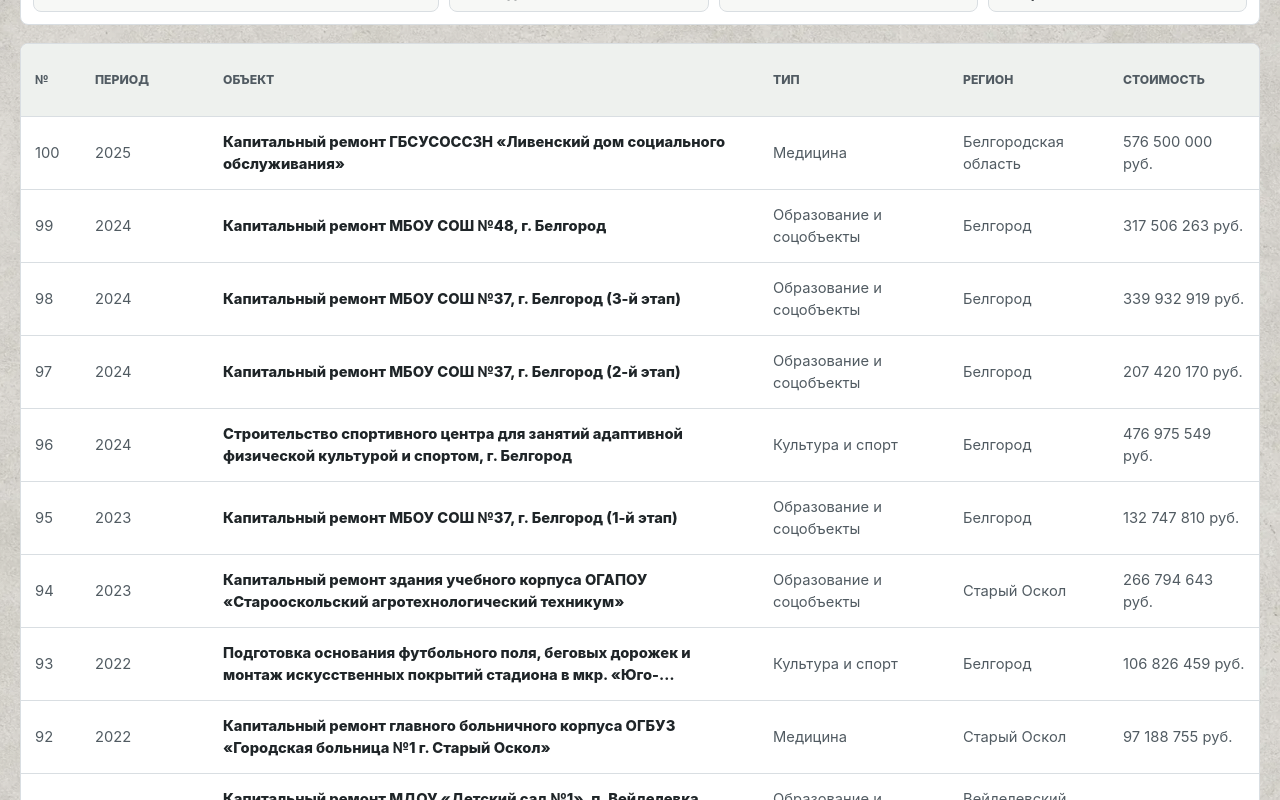
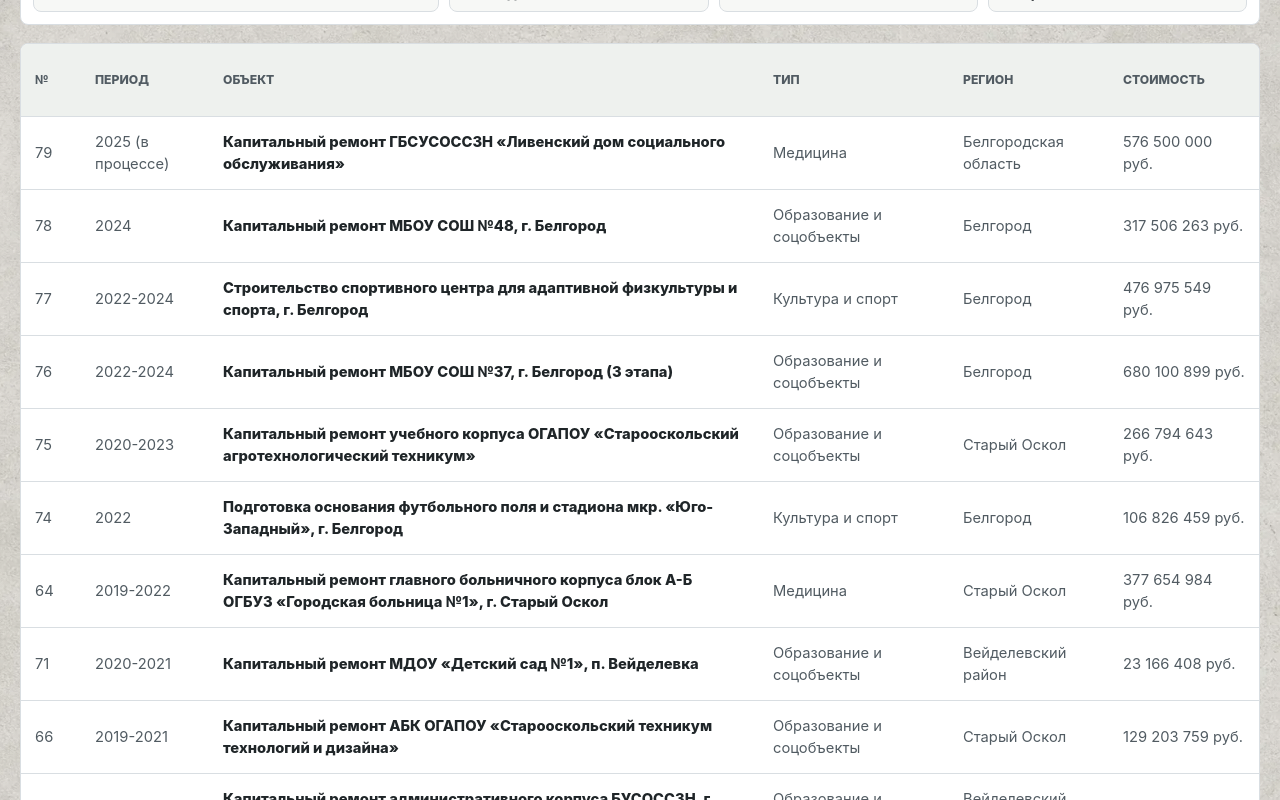
Before and after one commit to tkachas/construction-su8, a React (Vite) app: page / in a window 1280 px wide. Shown: the part 9900-10700 px from the top of the page. Built offline with nearby package versions, Linux system fonts and the light colour scheme.

Commit message:
fix: archive list consolidation

```diff
--- a/src/data/archiveProjects.ts
+++ b/src/data/archiveProjects.ts
@@ -58,59 +58,38 @@ const rows: ArchiveRow[] = [
   [45, "2000-е", "Строительство одноэтажных жилых домов МРН «Восточный» — 23 шт.", "Жилое строительство", "Белгородская область"],
   [46, "2000-е", "Реконструкция административного здания Мичурина 62 в г. Белгород", "Реконструкция и капремонт", "Белгород"],
   [47, "2000-е", "Строительство МАЗС №3 Крапивенские дворы Яковлевского района", "Коммерческие объекты", "Яковлевский район"],
-  [48, "2012", "Строительство спортивного зала к школе, с. Курасовка, Ивнянский район Белгородской области", "Образование и соцобъекты", "Ивнянский район", "Введен", "17 087 000 руб."],
-  [49, "2012", "Строительство танатологического отделения и здания гаражей ГУЗ «Бюро судебно-медицинской экспертизы по Белгородской области»", "Медицина", "Белгород", "Введен", "11 090 686 руб."],
-  [50, "2012", "Капитальный ремонт онкологического диспансера, г. Белгород (хирургический корпус, лимит 2012 г.)", "Медицина", "Белгород", "Введен", "51 440 765,30 руб."],
-  [51, "2012", "Капитальный ремонт онкологического диспансера, г. Белгород (котельная — завершение работ)", "Медицина", "Белгород", "Введен", "14 724 724 руб."],
-  [52, "2013", "Реконструкция здания по ул. Мичурина, 62, г. Белгород (ОГПУ «Белгородоблпроект»)", "Реконструкция и капремонт", "Белгород", "Введен", "44 249 179 руб."],
-  [53, "2013", "Капитальный ремонт онкологического диспансера, г. Белгород (котельная — дополнительные работы)", "Медицина", "Белгород", "Введен", "7 068 794 руб."],
-  [54, "2014", "Строительство культурно-общественного центра, п. Ивня, Ивнянский район Белгородской области", "Культура и спорт", "Ивнянский район", "Введен", "46 746 303,36 руб."],
-  [55, "2014", "Капитальный ремонт онкологического диспансера, г. Белгород (хирургический корпус — остаточные работы)", "Медицина", "Белгород", "Введен", "149 892 498 руб."],
-  [56, "2014", "Капитальный ремонт онкологического диспансера, г. Белгород (хирургический корпус — дополнительные работы)", "Медицина", "Белгород", "Введен", "27 227 392 руб."],
-  [57, "2014", "Капитальный ремонт онкологического диспансера, г. Белгород (хирургический корпус — допработы по ведомости)", "Медицина", "Белгород", "Введен", "35 169 627 руб."],
-  [58, "2015", "Строительство культурно-общественного центра, п. Ивня (архитектурные решения)", "Культура и спорт", "Ивнянский район", "Введен", "4 349 422,77 руб."],
-  [59, "2015", "Строительство культурно-общественного центра, п. Ивня (наружные работы и установка витражей)", "Культура и спорт", "Ивнянский район", "Введен", "99 824,25 руб."],
-  [60, "2015", "Реконструкция здания по ул. Мичурина, 62, г. Белгород — дополнительные работы", "Реконструкция и капремонт", "Белгород", "Введен", "21 150 000 руб."],
-  [61, "2015–2016", "Строительство автомобильной заправки «Газэнергосеть-Белгород»", "Коммерческие объекты", "Белгород", "Введен", "23 750 000 руб."],
-  [62, "2015", "Техническое перевооружение многостороннего автомобильного пункта пропуска «Нехотеевка»", "Промышленность и инфраструктура", "Белгородский район", "Введен", "24 495 460 руб."],
-  [63, "2015", "Капитальный ремонт онкологического диспансера, г. Белгород (лимит 2015 г.)", "Медицина", "Белгород", "Введен", "2 586 628,33 руб."],
-  [64, "2015", "Капитальный ремонт онкологического диспансера, г. Белгород (холодоснабжение и подключение подогрева воздуха)", "Медицина", "Белгород", "Введен", "99 725 руб."],
-  [65, "2016–2017", "Строительство детского сада, п. Красная Яруга, Белгородская область", "Образование и соцобъекты", "Красная Яруга", "Введен", "113 670 000 руб."],
-  [66, "2018", "Капитальный ремонт здания поликлиники ОГБУЗ «Городская больница №2», г. Старый Оскол", "Медицина", "Старый Оскол", "Введен", "92 473 975 руб."],
-  [67, "2018", "Капитальный ремонт поликлиники ОГБУЗ «Уразовская больница №2» п. Уразово Валуйского района", "Медицина", "Валуйский район", "Введен", "999 982 руб."],
-  [68, "2018", "Капитальный ремонт 2-этажного здания филиала поликлиники ОГБУЗ «Валуйская ЦРБ», мкр. Соцгородок", "Медицина", "Валуйский район", "Введен", "13 284 558 руб."],
-  [69, "2018", "Строительство детского сада, с. Шелаево Валуйского района Белгородской области", "Образование и соцобъекты", "Валуйский район", "Введен", "66 249 570 руб."],
-  [70, "2018", "Капитальный ремонт пищеблока ОГФБУЗ «Валуйская ЦРБ» (кровля)", "Медицина", "Валуйский район", "Введен", "1 689 813,93 руб."],
-  [71, "2018", "Строительство корпуса на две групповые ячейки МБДОУ д/с комбинированного вида №2 г. Алексеевка", "Образование и соцобъекты", "Алексеевка", "Введен", "10 130 550,77 руб."],
-  [72, "2018", "Горбольница №2 Корпус «В» 3-9 этажи. 2 этап", "Медицина", "Белгород", "Введен", "10 868 000 руб."],
-  [73, "2019", "Капитальный ремонт здания поликлиники ОГБУЗ «Городская больница №2, г. Старый Оскол» (первый этаж)", "Медицина", "Старый Оскол", "Введен", "18 833 729 руб."],
-  [74, "2019–2020", "Капитальный ремонт главного больничного корпуса блок А-Б ОГБУЗ «Городская больница №1 г. Старый Оскол»", "Медицина", "Старый Оскол", "Введен", "146 607 098 руб."],
-  [75, "2019", "Капитальный ремонт детского сада, с. Дегтярное, Вейделевский район Белгородской области", "Образование и соцобъекты", "Вейделевский район", "Введен", "14 934 896 руб."],
-  [76, "2019", "Строительство корпуса на две групповые ячейки МБДОУ «Детский сад комбинированного вида №2», г. Алексеевка", "Образование и соцобъекты", "Алексеевка", "Введен", "27 925 630 руб."],
-  [77, "2019", "Капитальный ремонт здания АБК ОГАПОУ «Старооскольский техникум технологий и дизайна»", "Образование и соцобъекты", "Старый Оскол", "Введен", "40 761 179 руб."],
-  [78, "2019", "Капитальный ремонт инфекционного отделения ОГБУЗ «Алексеевская ЦРБ»", "Медицина", "Алексеевка", "Введен", "21 136 600 руб."],
-  [79, "2019", "Капитальный ремонт общежития ОГАПОУ «Алексеевский колледж», г. Алексеевка", "Образование и соцобъекты", "Алексеевка", "Введен", "48 754 744 руб."],
-  [80, "2019", "Капитальный ремонт общежития ОГАПОУ «Белгородский политехнический колледж», г. Белгород", "Образование и соцобъекты", "Белгород", "Введен", "64 270 170 руб."],
-  [81, "2019", "Капитальный ремонт 3-этажного профильного корпуса ОГБУЗ «Городская больница №2, г. Старый Оскол»", "Медицина", "Старый Оскол", "Введен", "17 904 220 руб."],
-  [82, "2019", "Капитальный ремонт детского сада в с. Дегтярное Вейделевского района Белгородской области (доп. работы)", "Образование и соцобъекты", "Вейделевский район", "Введен", "6 450 000 руб."],
-  [83, "2020", "Капитальный ремонт МДОУ «Детский сад №1», п. Вейделевка", "Образование и соцобъекты", "Вейделевский район", "Введен", "24 942 780 руб."],
-  [84, "2020", "Капитальный ремонт МДОУ «Детский сад комбинированного вида №2», г. Алексеевка", "Образование и соцобъекты", "Алексеевка", "Введен", "52 530 397 руб."],
-  [85, "2020", "Капитальный ремонт актового зала ОГАПОУ «Белгородский политехнический колледж»", "Образование и соцобъекты", "Белгород", "Введен", "5 391 028 руб."],
-  [86, "2020", "Капитальный ремонт здания учебного корпуса ОГАПОУ «Белгородский политехнический колледж»", "Образование и соцобъекты", "Белгород", "Введен", "77 000 000 руб."],
-  [87, "2020", "Капитальный ремонт здания АБК ОГАПОУ «Старооскольский техникум технологий и дизайна»", "Образование и соцобъекты", "Старый Оскол", "Введен", "11 442 598 руб."],
-  [88, "2020", "Капитальный ремонт административного корпуса комплексного центра социального обслуживания населения Вейделевского района", "Образование и соцобъекты", "Вейделевский район", "Введен", "15 380 530 руб."],
-  [89, "2021", "Капитальный ремонт здания учебного корпуса и мастерских ОГАПОУ «Старооскольский техникум технологий и дизайна»", "Образование и соцобъекты", "Старый Оскол", "Введен", "76 999 982 руб."],
-  [90, "2021", "Капитальный ремонт главного больничного корпуса ОГБУЗ «Городская больница №1 г. Старый Оскол»", "Медицина", "Старый Оскол", "Введен", "133 859 131 руб."],
-  [91, "2021", "Капитальный ремонт МДОУ «Детский сад №1», п. Вейделевка (завершение работ по доп. договору)", "Образование и соцобъекты", "Вейделевский район", "Введен", "5 402 688 руб."],
-  [92, "2022", "Капитальный ремонт главного больничного корпуса ОГБУЗ «Городская больница №1 г. Старый Оскол»", "Медицина", "Старый Оскол", "Введен", "97 188 755 руб."],
-  [93, "2022", "Подготовка основания футбольного поля, беговых дорожек и монтаж искусственных покрытий стадиона в мкр. «Юго-Западный»", "Культура и спорт", "Белгород", "Введен", "106 826 459 руб."],
-  [94, "2023", "Капитальный ремонт здания учебного корпуса ОГАПОУ «Старооскольский агротехнологический техникум»", "Образование и соцобъекты", "Старый Оскол", "Введен", "266 794 643 руб."],
-  [95, "2023", "Капитальный ремонт МБОУ СОШ №37, г. Белгород (1-й этап)", "Образование и соцобъекты", "Белгород", "Введен", "132 747 810 руб."],
-  [96, "2024", "Строительство спортивного центра для занятий адаптивной физической культурой и спортом, г. Белгород", "Культура и спорт", "Белгород", "Введен", "476 975 549 руб."],
-  [97, "2024", "Капитальный ремонт МБОУ СОШ №37, г. Белгород (2-й этап)", "Образование и соцобъекты", "Белгород", "Введен", "207 420 170 руб."],
-  [98, "2024", "Капитальный ремонт МБОУ СОШ №37, г. Белгород (3-й этап)", "Образование и соцобъекты", "Белгород", "Введен", "339 932 919 руб."],
-  [99, "2024", "Капитальный ремонт МБОУ СОШ №48, г. Белгород", "Образование и соцобъекты", "Белгород", "Введен", "317 506 263 руб."],
-  [100, "2025", "Капитальный ремонт ГБСУСОССЗН «Ливенский дом социального обслуживания»", "Медицина", "Белгородская область", "В процессе", "576 500 000 руб."]
+  [48, "2012", "Строительство спортивного зала к школе, с. Курасовка, Ивнянский район", "Образование и соцобъекты", "Ивнянский район", "Введен", "17 087 000 руб."],
+  [49, "2012", "Строительство танатологического отделения и здания гаражей ГУЗ «БСМЭ по Белгородской области»", "Медицина", "Белгород", "Введен", "11 090 686 руб."],
+  [50, "2012-2014", "Капитальный ремонт онкологического диспансера, г. Белгород (хирургический корпус, котельная, доп. работы)", "Медицина", "Белгород", "Введен", "285 523 800,30 руб."],
+  [51, "2013-2015", "Реконструкция здания по ул. Мичурина, 62, г. Белгород", "Реконструкция и капремонт", "Белгород", "Введен", "65 399 179 руб."],
+  [52, "2014-2015", "Строительство культурно-общественного центра, п. Ивня", "Культура и спорт", "Ивнянский район", "Введен", "51 195 550,38 руб."],
+  [53, "2015-2016", "Строительство автомобильной заправки «Газэнергосеть-Белгород»", "Коммерческие объекты", "Белгород", "Введен", "23 750 000 руб."],
+  [54, "2015", "Техническое перевооружение МАПП «Нехотеевка»", "Промышленность и инфраструктура", "Белгородский район", "Введен", "24 495 460 руб."],
+  [55, "2015", "Капитальный ремонт онкологического диспансера, г. Белгород (лимит 2015 г., доп. работы)", "Медицина", "Белгород", "Введен", "2 686 353,33 руб."],
+  [56, "2016-2017", "Строительство детского сада, п. Красная Яруга", "Образование и соцобъекты", "Красная Яруга", "Введен", "113 670 000 руб."],
+  [57, "2018-2019", "Капитальный ремонт поликлиники ОГБУЗ «Городская больница №2», г. Старый Оскол", "Медицина", "Старый Оскол", "Введен", "111 307 704 руб."],
+  [58, "2018", "Капитальный ремонт поликлиники ОГБУЗ «Уразовская больница №2»", "Медицина", "Валуйский район", "Введен", "999 982 руб."],
+  [59, "2018", "Капитальный ремонт филиала поликлиники ОГБУЗ «Валуйская ЦРБ»", "Медицина", "Валуйский район", "Введен", "13 284 558 руб."],
+  [60, "2018", "Строительство детского сада, с. Шелаево, Валуйский район", "Образование и соцобъекты", "Валуйский район", "Введен", "66 249 570 руб."],
+  [61, "2018", "Капитальный ремонт пищеблока ОГБУЗ «Валуйская ЦРБ» (кровля)", "Медицина", "Валуйский район", "Введен", "1 689 813,93 руб."],
+  [62, "2018-2019", "Строительство корпуса МБДОУ д/с №2, г. Алексеевка", "Образование и соцобъекты", "Алексеевка", "Введен", "38 056 180,77 руб."],
+  [63, "2018", "Горбольница №2 Корпус «В» 3-9 этажи (2 этап)", "Медицина", "Белгород", "Введен", "10 868 000 руб."],
+  [64, "2019-2022", "Капитальный ремонт главного больничного корпуса блок А-Б ОГБУЗ «Городская больница №1», г. Старый Оскол", "Медицина", "Старый Оскол", "Введен", "377 654 984 руб."],
+  [65, "2019", "Капитальный ремонт детского сада, с. Дегтярное, Вейделевский район", "Образование и соцобъекты", "Вейделевский район", "Введен", "21 384 896 руб."],
+  [66, "2019-2021", "Капитальный ремонт АБК ОГАПОУ «Старооскольский техникум технологий и дизайна»", "Образование и соцобъекты", "Старый Оскол", "Введен", "129 203 759 руб."],
+  [67, "2019", "Капитальный ремонт инфекционного отделения ОГБУЗ «Алексеевская ЦРБ»", "Медицина", "Алексеевка", "Введен", "21 136 600 руб."],
+  [68, "2019", "Капитальный ремонт общежития ОГАПОУ «Алексеевский колледж»", "Образование и соцобъекты", "Алексеевка", "Введен", "48 754 744 руб."],
+  [69, "2019-2020", "Капитальный ремонт общежития ОГАПОУ «Белгородский политехнический колледж»", "Образование и соцобъекты", "Белгород", "Введен", "146 661 198 руб."],
+  [70, "2019", "Капитальный ремонт 3-х этажного профильного корпуса ОГБУЗ «Городская больница №2», г. Старый Оскол", "Медицина", "Старый Оскол", "Введен", "17 904 220 руб."],
+  [71, "2020-2021", "Капитальный ремонт МДОУ «Детский сад №1», п. Вейделевка", "Образование и соцобъекты", "Вейделевский район", "Введен", "23 166 408 руб."],
+  [72, "2020", "Капитальный ремонт актового зала ОГАПОУ «Белгородский политехнический колледж»", "Образование и соцобъекты", "Белгород", "Введен", "5 391 028 руб."],
+  [73, "2020", "Капитальный ремонт административного корпуса БУСОССЗН, г. Вейделевка", "Образование и соцобъекты", "Вейделевский район", "Введен", "15 380 530 руб."],
+  [74, "2022", "Подготовка основания футбольного поля и стадиона мкр. «Юго-Западный», г. Белгород", "Культура и спорт", "Белгород", "Введен", "106 826 459 руб."],
+  [75, "2020-2023", "Капитальный ремонт учебного корпуса ОГАПОУ «Старооскольский агротехнологический техникум»", "Образование и соцобъекты", "Старый Оскол", "Введен", "266 794 643 руб."],
+  [76, "2022-2024", "Капитальный ремонт МБОУ СОШ №37, г. Белгород (3 этапа)", "Образование и соцобъекты", "Белгород", "Введен", "680 100 899 руб."],
+  [77, "2022-2024", "Строительство спортивного центра для адаптивной физкультуры и спорта, г. Белгород", "Культура и спорт", "Белгород", "Введен", "476 975 549 руб."],
+  [78, "2024", "Капитальный ремонт МБОУ СОШ №48, г. Белгород", "Образование и соцобъекты", "Белгород", "Введен", "317 506 263 руб."],
+  [79, "2025 (в процессе)", "Капитальный ремонт ГБСУСОССЗН «Ливенский дом социального обслуживания»", "Медицина", "Белгородская область", "В процессе", "576 500 000 руб."],
 ];
 
 function yearFromPeriod(periodLabel: string): number | undefined {
```
